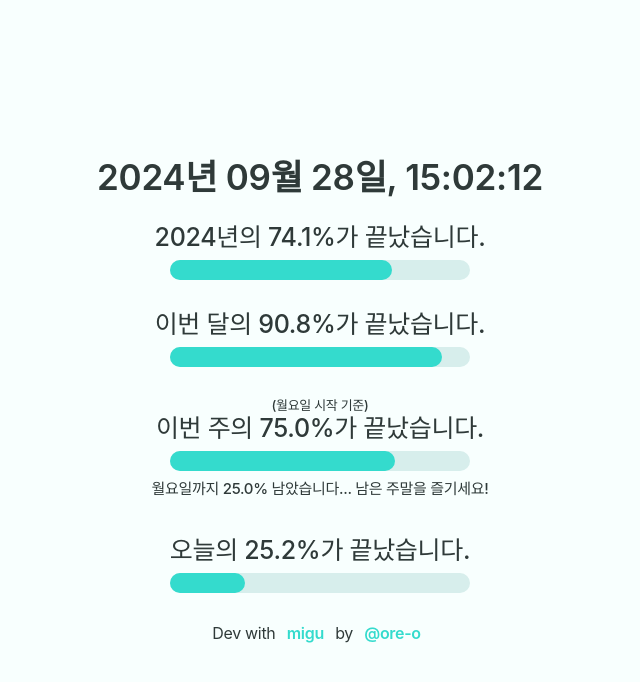
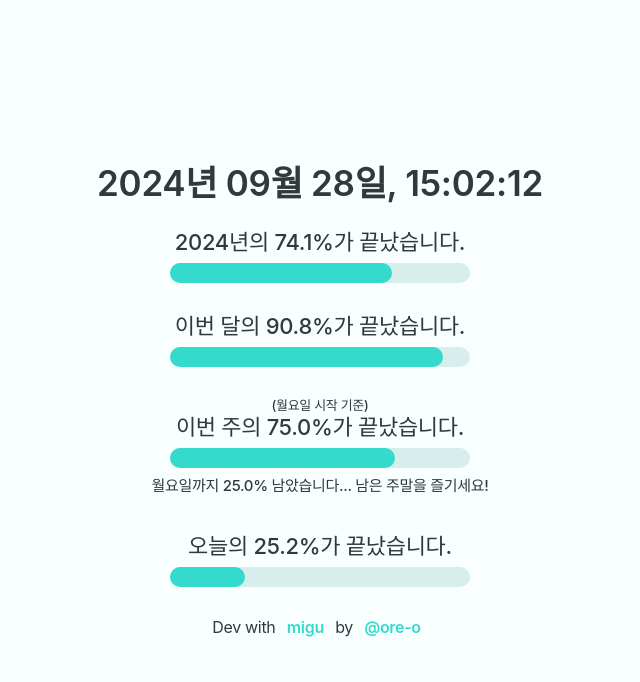
Before and after one commit to oRE-o/year-percent, a React (Create React App) app: page / in a window 1280 px wide. Shown: the top 682 px of the page, without its empty margins (320-960 px from the left). Built offline with nearby package versions, Linux system fonts and the light colour scheme; the HTML template or start-up script is replaced by a standard one; a web font is replaced by a local one.

Commit message:
font small

```diff
--- a/src/App.css
+++ b/src/App.css
@@ -52,7 +52,7 @@ p {
 
 .percent-block {
   margin-bottom: 10px;
-  font-size: 25px;
+  font-size: 22px;
 }
 .percent-block-caption {
   margin-bottom: 4px;
```
